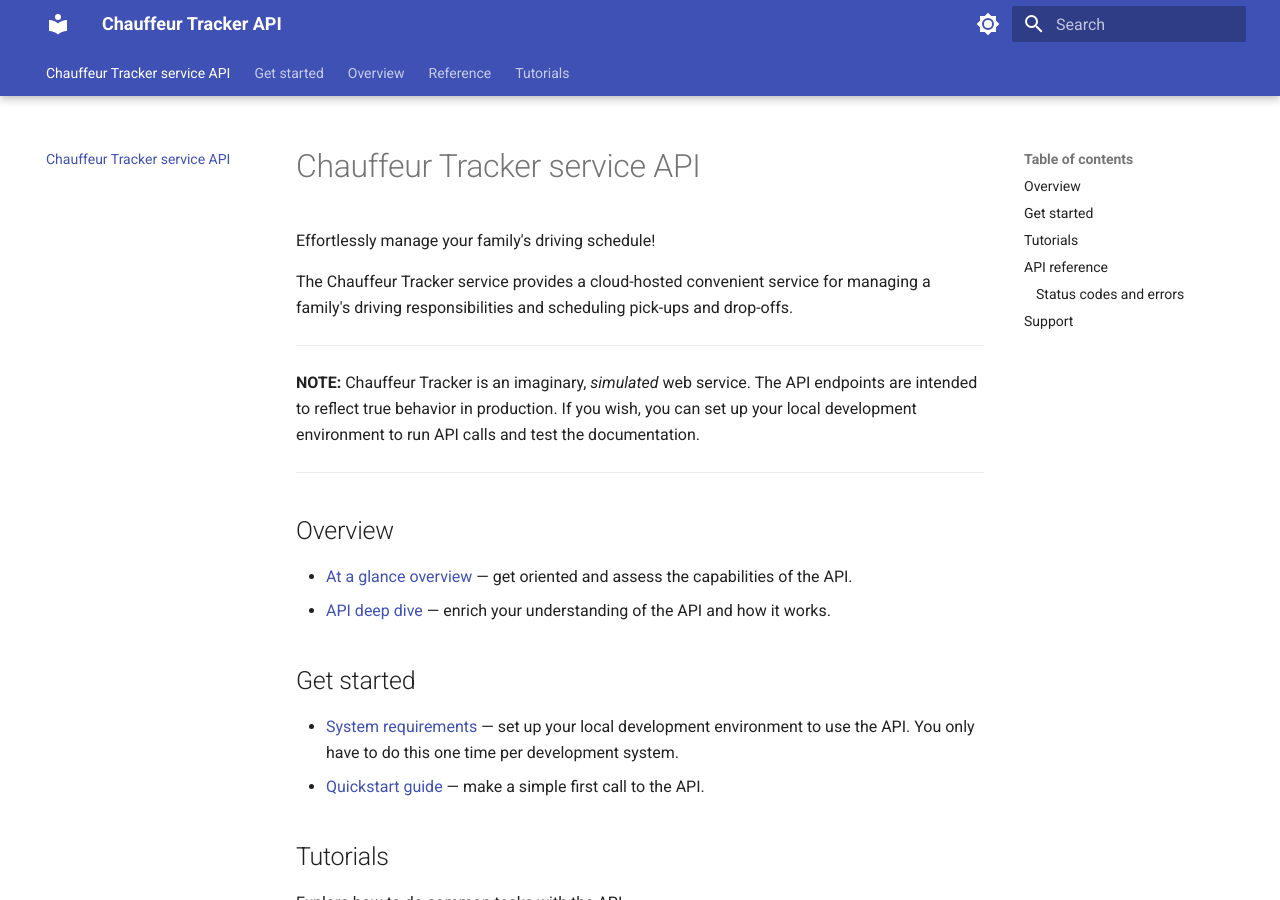
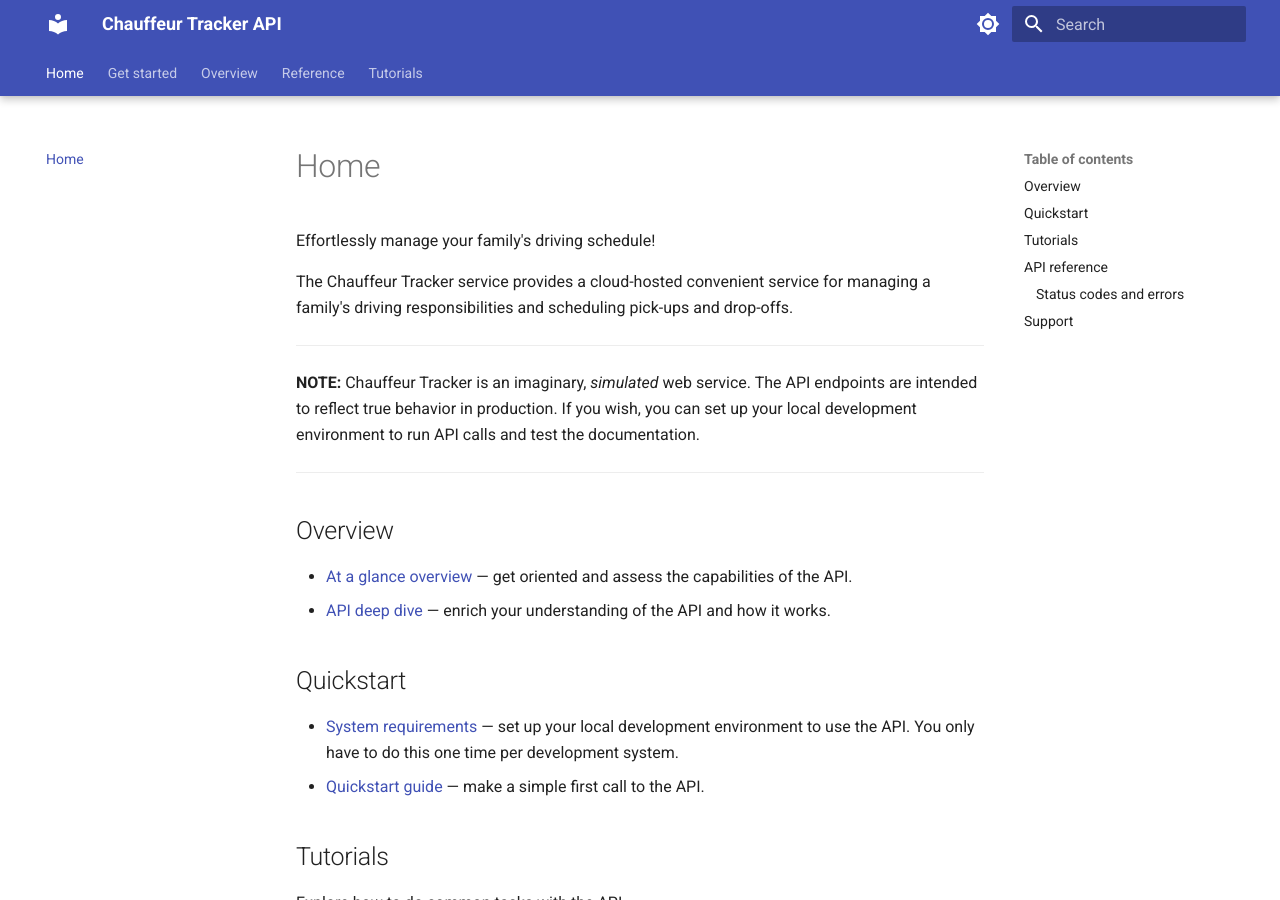
Before and after one commit to sinecoug/chauffeur_tracker, an MkDocs documentation site: the page built from docs/index.md, in a window 1280 px wide and 900 px high. Built offline with MkDocs 1.6.1 and Material for MkDocs 9.7.7, drawn with Linux system fonts in a browser that asks for light colours.

Commit message:
Update index.md

```diff
--- a/docs/index.md
+++ b/docs/index.md
@@ -2,7 +2,7 @@
 layout: page
 ---
 
-# Chauffeur Tracker service API
+# Home
 
 Effortlessly manage your family's driving schedule!
 
@@ -19,7 +19,7 @@ Chauffeur Tracker is an imaginary, *simulated* web service. The API endpoints ar
 * [At a glance overview](overview/overview.md) — get oriented and assess the capabilities of the API.
 * [API deep dive](overview/usage.md) — enrich your understanding of the API and how it works.
 
-## Get started
+## Quickstart
 
 * [System requirements](overview/prereqs.md) — set up your local development environment to use the API. You only have to do this one time per development system.
 * [Quickstart guide](get-started/quickstart.md) — make a simple first call to the API.
```
